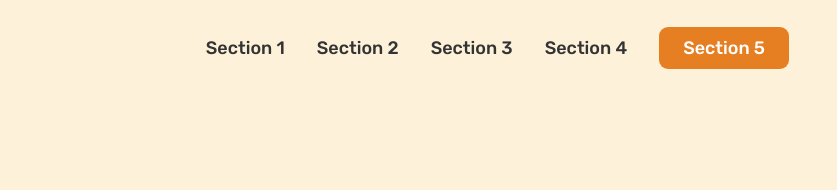
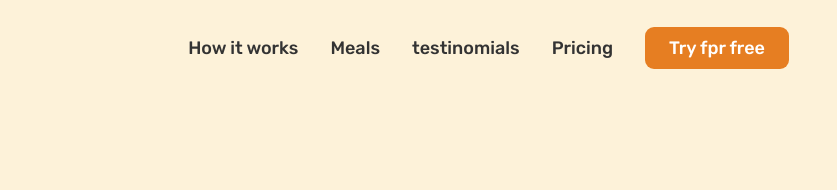
Before and after one commit to Mohamed864/07-Omnifood-Desktop, a plain HTML site: page index.html in a window 1280 px wide. Shown: the top 190 px of the page, 443-1280 px from the left. Drawn offline with nearby package versions, Linux system fonts and the light colour scheme.

Commit message:
nav done

```diff
--- a/index.html
+++ b/index.html
@@ -20,11 +20,11 @@
       </a>
       <nav class="main-nav">
         <ul class="main-nav-list">
-          <li><a class="main-nav-link" href="#">Section 1</a></li>
-          <li><a class="main-nav-link" href="#">Section 2</a></li>
-          <li><a class="main-nav-link" href="#">Section 3</a></li>
-          <li><a class="main-nav-link" href="#">Section 4</a></li>
-          <li><a class="main-nav-link nav-cta" href="#">Section 5</a></li>
+          <li><a class="main-nav-link" href="#">How it works</a></li>
+          <li><a class="main-nav-link" href="#">Meals</a></li>
+          <li><a class="main-nav-link" href="#">testinomials</a></li>
+          <li><a class="main-nav-link" href="#">Pricing</a></li>
+          <li><a class="main-nav-link nav-cta" href="#">Try fpr free</a></li>
         </ul>
       </nav>
     </header>
```
